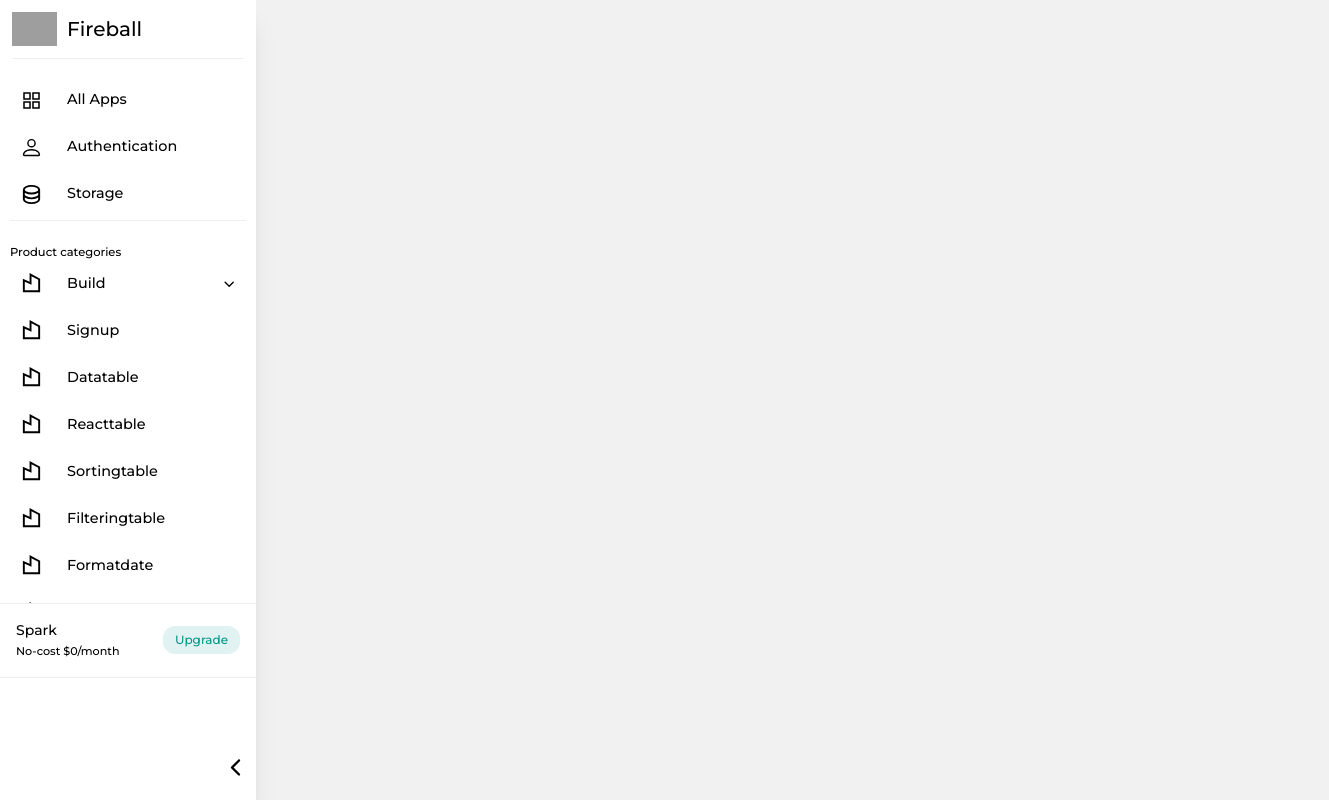
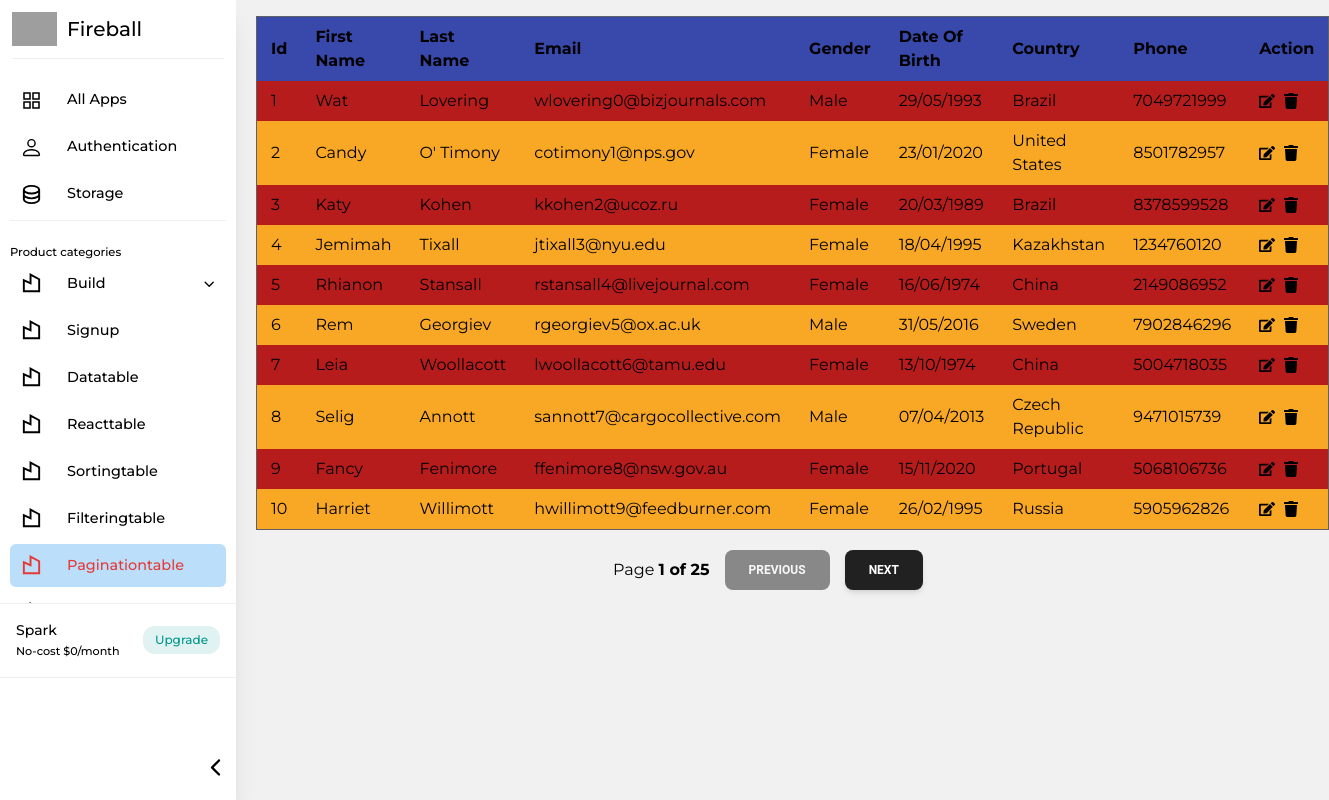
Before and after one commit to nguyentuanhung123/Sidebar-with-submenu-using-tailwind-and-framer-motion, a React (Create React App) app: page /paginationtable in a window 1280 px wide. Shown: the whole page, 1329 px wide, since content can reach past the window. Built offline with nearby package versions, Linux system fonts and the light colour scheme; grey boxes are pictures that could not be loaded.

Commit message:
tutorial-11-pagination-next-previous

```diff
--- a/src/App.jsx
+++ b/src/App.jsx
@@ -15,6 +15,7 @@ import FilteringTable from "./pages/FilteringTable";
 import FormatDate from "./pages/FormatDate";
 import TestTable from "./pages/TestTable";
 import TodoBeginnerWrapper from "./pages/TodoBeginger/TodoBeginnerWrapper.jsx";
+import PaginationTable from "./pages/PaginationTable.jsx";
 
 const App = () => {
   return (
@@ -30,6 +31,7 @@ const App = () => {
           <Route path="/reacttable" element={<ReactTable />} />
           <Route path="/sortingtable" element={<SortingTable />} />
           <Route path="/filteringtable" element={<FilteringTable />} />
+          <Route path="/paginationtable" element={<PaginationTable />} />
           <Route path="/formatdate" element={<FormatDate />} />
           <Route path="/testtable" element={<TestTable />} />
           <Route path="/todobeginner" element={<TodoBeginnerWrapper />} />
--- a/src/layouts/sidebar/Sidebar.jsx
+++ b/src/layouts/sidebar/Sidebar.jsx
@@ -125,6 +125,10 @@ const Sidebar = () => {
         },
         {
             name: "filteringtable",
+            icon: RiBuilding3Line,
+        },
+        {
+            name: "paginationtable",
             icon: RiBuilding3Line,
         },
         {
--- /dev/null
+++ b/src/pages/PaginationTable.jsx
@@ -0,0 +1,136 @@
+// Tutorail - 11 - Pagination (Next and Previous)
+// B1 : import {usePagination} from "react-table";
+// B2 : Bổ sung usePagination ngay bên cạnh { columns, data }
+// B3 : Thay rows trong tableInstance thành page
+// B4 : trong thẻ tbody đổi rows.map -> page.map => Browser sẽ chỉ hiện thị 10 dòng
+// B5 : Bổ sung nextPage, previousPage ngay dưới page trong tableInstance
+// B6 : Tạo 1 thẻ div chứa 2 button là Previous và Next cùng cấp với thẻ table với event là onClick => Tạo thành công 2 button với chức năng chuyển trang
+// B7 : Bổ sung canNextPage, canPreviousPage ngay dưới previousPage
+// B8 : Bổ sung trong 2 thẻ button disabled = {!canPreviousPage} và disabled = {!canNextPage} => Khi ở trang đầu không thể bấm Previous và ở trang cuối không thể bấm Next
+// B9 : Bổ sung pageOptions, state ngay dưới canPreviousPage
+// B10 : Bổ sung const { pageIndex } = state
+// B11 : Bổ sung thẻ span cùng cấp với 2 button và ghi content trong đó
+
+
+
+import React, { useMemo } from "react";
+import { useTable, usePagination } from "react-table";
+import MOCK_DATA from '../components/MOCK_DATA.json';
+import { COLUMNS, GROUPED_COLUMS } from '../components/columns.js';
+
+import { FaEdit, FaTrash } from 'react-icons/fa';
+import { Button } from "@material-tailwind/react";
+
+
+const PaginationTable = () => {
+    // đoạn code chỉ thực hiện 1 lần duy nhất khi components được mount, nó sẽ không thực thi lại khi components bị re-render lại
+
+    // const columns = useMemo(() => GROUPED_COLUMS, [])
+
+    const columns = useMemo(() => [
+        ...COLUMNS, // Your existing columns
+        {
+            Header: 'Action',
+            Footer: 'Action',
+            accessor: 'actions', // Use a different accessor for the Action column
+            Cell: ({ row }) => (
+                <div className="flex space-x-2">
+                    <button onClick={() => handleEdit(row.original.id)}>
+                        <FaEdit />
+                    </button>
+                    <button onClick={() => handleDelete(row.original.id)}>
+                        <FaTrash />
+                    </button>
+                </div>
+            ),
+        },
+    ], []);
+
+    const data = useMemo(() => MOCK_DATA, [])
+
+    const tableInstance = useTable(
+        {
+            columns,
+            data
+        },
+        usePagination
+    )
+
+    const {
+        getTableProps,
+        getTableBodyProps,
+        headerGroups,
+        page,
+        nextPage,
+        previousPage,
+        canNextPage,
+        canPreviousPage,
+        pageOptions,
+        state,
+        prepareRow // <-- This is the important part
+    } = tableInstance
+
+    const { pageIndex } = state
+
+    const handleEdit = (id) => {
+        // Implement your edit logic here
+        alert(`Edit action for id: ${id}`);
+    };
+
+    const handleDelete = (id) => {
+        // Implement your delete logic here
+        alert(`Delete action for id: ${id}`);
+    };
+
+    return (
+        <>
+            <table {...getTableProps()} className="border border-gray-700 w-full text-left">
+                <thead className="bg-indigo-600">
+                    {
+                        headerGroups.map((headerGroup) => (
+                            <tr {...headerGroup.getHeaderGroupProps()}>
+                                {
+                                    headerGroup.headers.map((column) => (
+                                        <th {...column.getHeaderProps()} className="capitalize px-3.5 py-2">
+                                            {
+                                                column.render('Header')
+                                            }
+                                        </th>
+                                    ))
+                                }
+                            </tr>
+                        ))
+                    }
+                </thead>
+                <tbody {...getTableBodyProps()}>
+                    {
+                        page.map((row, i) => {
+                            prepareRow(row); // <-- This prepares the row for rendering
+                            return (
+                                <tr {...row.getRowProps()} className={`${i % 2 === 0 ? 'bg-red-900' : 'bg-yellow-800'} hover:bg-[#ccc]`}>
+                                    {row.cells.map((cell) => (
+                                        <td {...cell.getCellProps()} className="px-3.5 py-2">
+                                            {cell.column.id === 'action' ? cell.render('Cell') : cell.render('Cell')}
+                                        </td>
+                                    ))}
+                                </tr>
+                            );
+                        })
+                    }
+                </tbody>
+            </table>
+            <div className="flex items-center justify-center gap-[15px] mt-[20px]">
+                <span>
+                    Page{' '}
+                    <strong>
+                        {pageIndex + 1} of {pageOptions.length}
+                    </strong>{' '}
+                </span>
+                <Button onClick={() => previousPage()} disabled={!canPreviousPage}>Previous</Button>
+                <Button onClick={() => nextPage()} disabled={!canNextPage}>Next</Button>
+            </div>
+        </>
+    )
+};
+
+export default PaginationTable;
```
